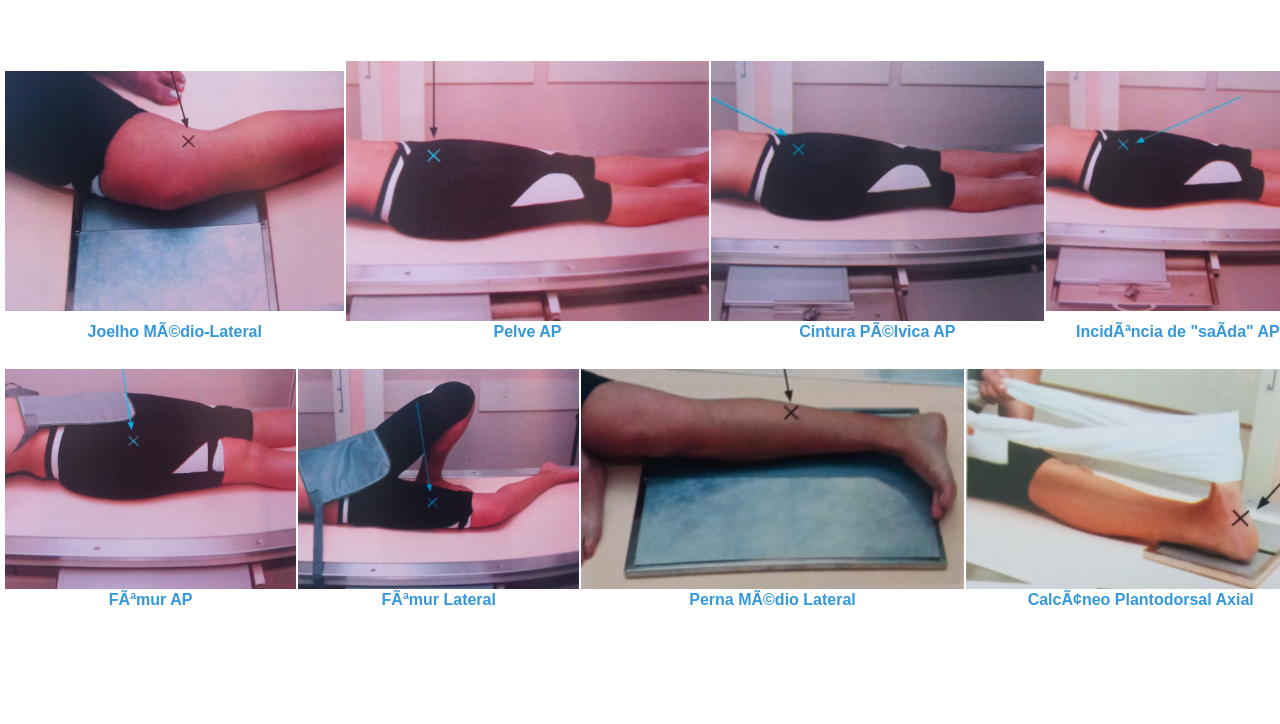
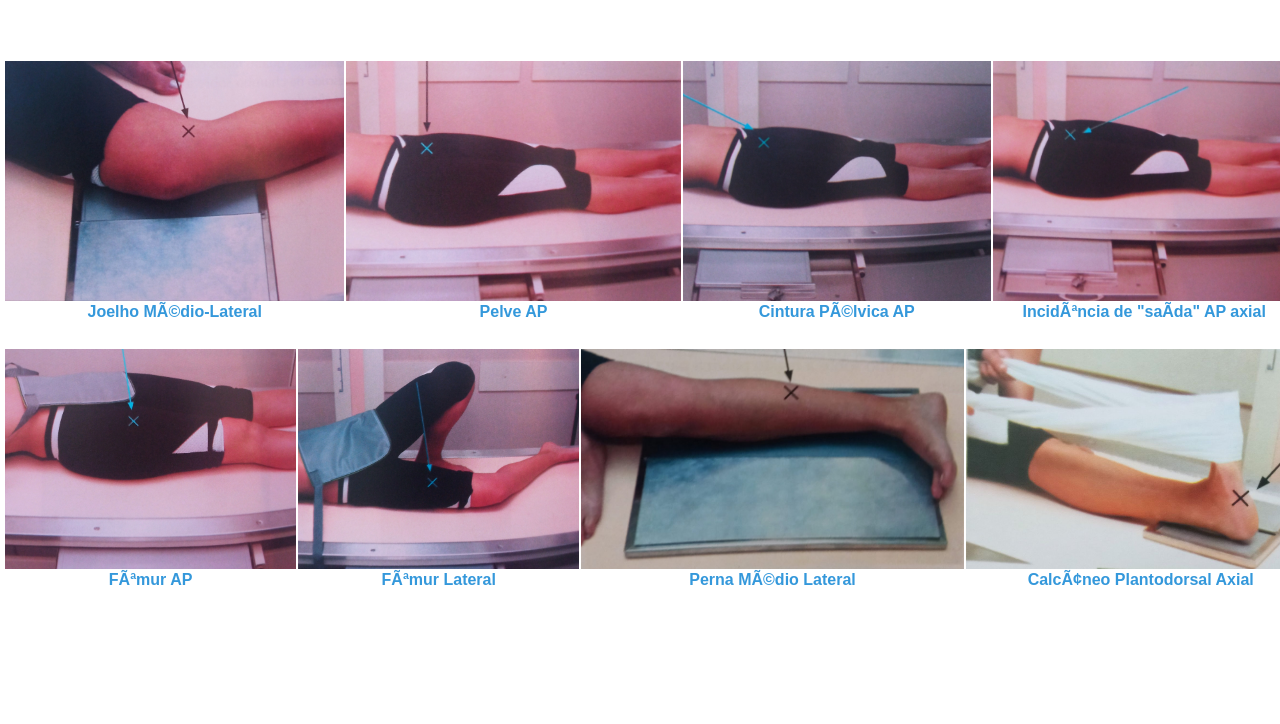
Before and after one commit to Kk-auy/posiMI, a plain HTML site: page index.html in a window 1280 px wide. Shown: the part 1096-1820 px from the top of the page. Drawn offline with Linux system fonts and the light colour scheme.

Commit message:
Update index.html

```diff
--- a/index.html
+++ b/index.html
@@ -62,8 +62,8 @@
 <table bordercolor="#ffffff" width="1000">
   <tr>
 <center><td><a href="#"><img src="posiMI9.jpg" height="240" ></a></td>
-<center><td><a href="#"><img src="posiMI12.jpg" height="260" ></a></td>
-<center><td><a href="#"><img src="posiMI15.jpg" height="260" ></a></td>
+<center><td><a href="#"><img src="posiMI12.jpg" height="240" ></a></td>
+<center><td><a href="#"><img src="posiMI15.jpg" height="240" ></a></td>
 <center><td><a href="f#"><img src="posiMI14.jpg" height="240" ></a></td>
   </tr>
 <tr>
```
